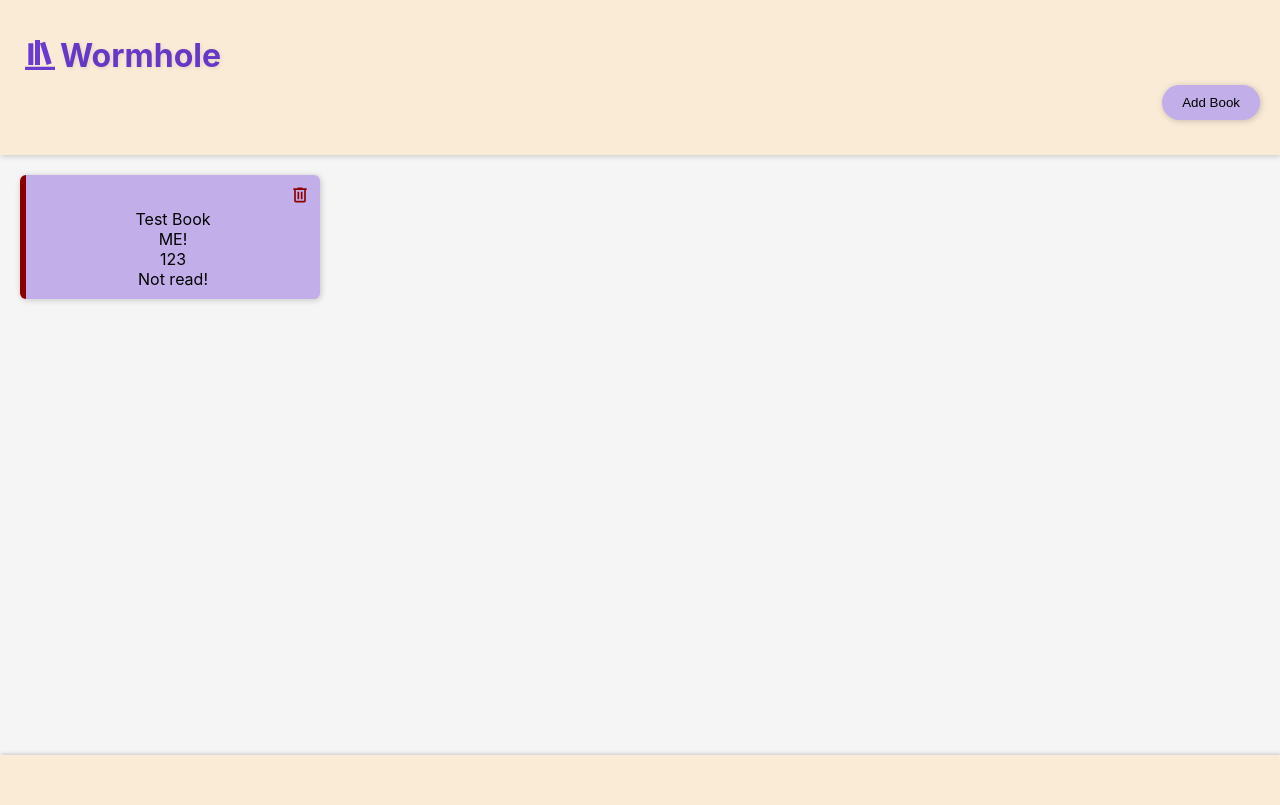
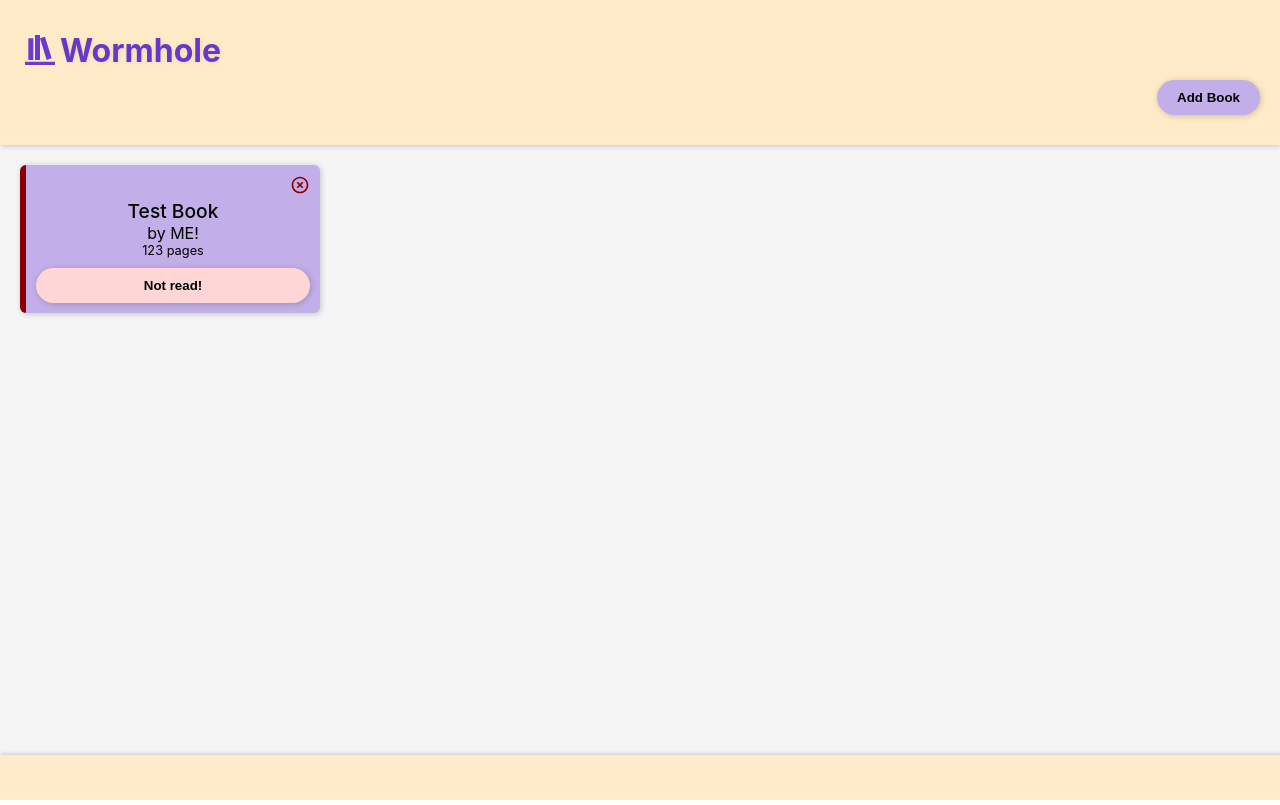
Before and after one commit to jcampbell57/odin-library, a plain HTML site: page index.html in a window 1280 px wide. Drawn offline with Linux system fonts and the light colour scheme.

Commit message:
added functionality to book status button

```diff
--- a/index.html
+++ b/index.html
@@ -5,7 +5,7 @@
     <meta http-equiv="X-UA-Compatible" content="IE=edge">
     <meta name="viewport" content="width=device-width, initial-scale=1.0">
     <link rel="stylesheet" href="style.css">
-    <script src="javascript.js"></script>
+    <script src="javascript.js" defer></script>
     <title>Wormhole Library</title>
 </head>
 <body>
@@ -17,18 +17,18 @@
                 <h1 id="title">Wormhole</h1>
             </div>
             <div class="buttonContainer">
-                <button>Add Book</button>
+                <button class="addBookBtn">Add Book</button>
             </div>
         </div>
 
         <div class="content">
             <div class="cardContainer">
-                <div class="card">
-                    <div class="bookDelete"><img src="assets/trash-can-outline.svg" alt="delete" ></div>
+                <div class="card" id="notRead">
+                    <div class="bookDelete"><img src="assets/delete.svg" alt="delete"></div>
                     <span class="bookTitle">Test Book</span>
-                    <span class="bookAuthor">ME!</span>
-                    <span class="bookPages">123</span>
-                    <span class="bookStatus">Not read!</span>
+                    <span class="bookAuthor">by ME!</span>
+                    <span class="bookPages">123 pages</span>
+                    <button class="bookStatusBtn" id="notRead">Not read!</button>
                 </div>
             </div>
         </div>
--- a/javascript.js
+++ b/javascript.js
@@ -1,3 +1,6 @@
+const addBookBtn = document.querySelector('.addBook');
+const bookStatusBtn = document.querySelector('.bookStatusBtn')
+const card = document.querySelector('.card')
 
 let myLibrary = [];
 
@@ -24,3 +27,20 @@ for (book in myLibrary) {
 const book1 = new book('How to WIN', 'Jason Campbell', '666', 'hella read that');
 
 book1.info();
+
+
+
+// toggle book status
+bookStatusBtn.addEventListener('click', (e) => {
+    if (e.target.id === 'read') {
+        card.id = 'notRead'
+        bookStatusBtn.id = 'notRead'
+        bookStatusBtn.textContent = 'Not read!'
+    } else if (e.target.id === 'notRead') {
+        card.id = 'read'
+        bookStatusBtn.id = 'read'
+        bookStatusBtn.textContent = 'Read!'
+    } else {
+        console.log('this is weird')
+    }
+})
--- a/style.css
+++ b/style.css
@@ -2,7 +2,7 @@
     /* --primary-color: antiquewhite;
     --secondary-color: burlywood; */
     --primary-color: whitesmoke;
-    --secondary-color: antiquewhite;
+    --secondary-color: hsl(39, 100%, 89%);
     --primary-accent: hsl(260, 57%, 50%);
     --secondary-accent: hsl(260, 57%, 80%);
     --read: hsl(120, 100%, 25%);
@@ -23,8 +23,40 @@ body {
     flex-direction: column; */
     display: grid;
     grid-template-columns: 1fr;
-    grid-template-rows: 155px calc(100vh - 200px) 45px;
+    grid-template-rows: 145px calc(100vh - 190px) 45px;
 }
+
+button {
+    padding: 10px 20px;
+    border: none;
+    border-radius: calc(10px + 0.5rem);
+    background-color: var(--secondary-accent);
+    box-shadow: var(--shadow-standard);
+    font-weight: 600;
+}
+
+button:hover {
+    box-shadow: var(--shadow-hover);
+    cursor: pointer;
+}
+
+button:active {
+    box-shadow: var(--shadow-active);
+}
+
+/* Card button */
+.bookStatusBtn#notRead {
+    background-color: hsl(0, 100%, 92%);
+    margin-top: 10px;
+}
+
+.bookStatusBtn#read {
+    background-color: hsl(120, 100%, 95%);
+    margin-top: 10px;
+}
+
+
+/* Header styling */
 
 .header {
     background-color: var(--secondary-color);
@@ -56,35 +88,14 @@ body {
     margin: 0;
 }
 
-.footer {
-    box-shadow: 1px -1px 4px rgb(0, 0, 0, 0.2);
-    background-color: var(--secondary-color);
-    text-align: center;
-    height: 50px;
-    margin-top: auto;
-}
-
 .buttonContainer {
     display: flex;
     justify-content: end;
 }
 
-button {
-    padding: 10px 20px;
-    border: none;
-    border-radius: calc(10px + 0.5rem);
-    background-color: var(--secondary-accent);
-    box-shadow: var(--shadow-standard);
-}
 
-button:hover {
-    box-shadow: var(--shadow-hover);
-    cursor: pointer;
-}
 
-button:active {
-    box-shadow: var(--shadow-active);
-}
+/* Content styling */
 
 .content {
     background-color: var(--primary-color);
@@ -97,6 +108,10 @@ button:active {
     grid-template-columns: repeat(auto-fit, minmax(200px, 300px));
 }
 
+
+
+/* Book card styling */
+
 .card {
     display: flex;
     flex-direction: column;
@@ -108,12 +123,12 @@ button:active {
     box-shadow: var(--shadow-standard);
 }
 
-.card:hover {
-    box-shadow: var(--shadow-hover);
+.card#read {
+    border-left: 6px solid var(--read);
 }
 
-.card:active {
-    box-shadow: var(--shadow-active);
+.card#notRead {
+    border-left: 6px solid var(--not-read);
 }
 
 .bookDelete {
@@ -130,3 +145,24 @@ button:active {
 .bookDelete > img:hover {
     cursor: pointer;
 }
+
+.bookTitle {
+    font-size: 1.2rem;
+    font-weight: 500;
+}
+
+.bookPages {
+    font-size: 0.8rem;
+}
+
+
+
+/* Footer styling */
+
+.footer {
+    box-shadow: 1px -1px 4px rgb(0, 0, 0, 0.2);
+    background-color: var(--secondary-color);
+    text-align: center;
+    height: 45px;
+    margin-top: auto;
+}
```
Also changed, not shown: assets/delete.svg (added), assets/trash-can-outline.svg (deleted).
